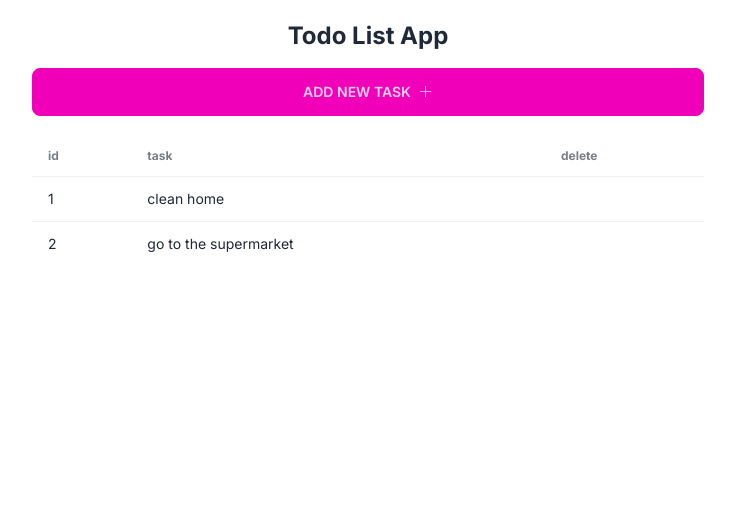
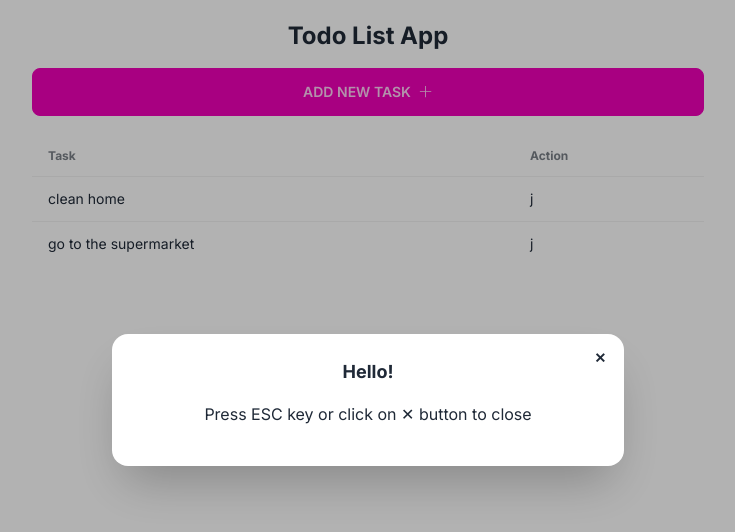
Before and after one commit to khouloudAl2022/todo-app-nextjs-tailwindcss, a Next.js app: page / in a window 1280 px wide. Both pictures are taken after a click on the button "ADD NEW TASK". Shown: the top 532 px of the page, without its empty margins (272-1007 px from the left). Built offline with nearby package versions, Linux system fonts and the light colour scheme; data requests are answered from the project's data file.

Commit message:
feat : Add Task component and adding input in modal

```diff
--- a/app/components/AddTask.tsx
+++ b/app/components/AddTask.tsx
@@ -1,9 +1,15 @@
+'use client';
+
+
 import { VscAdd } from "react-icons/vsc"
+import Modal from "./Modal"
+import { useState } from "react"
 const AddTask = () => {
+    const [modalOpen, setModalOpen] = useState<boolean>(false)
     return (
         <div>
-            <button className="btn btn-secondary w-full"> Add new task <VscAdd /></button>
-
+            <button className="btn btn-secondary w-full" onClick={() => setModalOpen(true)}> Add new task <VscAdd /></button>
+            <Modal modalOpen={modalOpen} />
         </div>
     )
 }
--- /dev/null
+++ b/app/components/Modal.tsx
@@ -0,0 +1,23 @@
+import React from 'react'
+
+interface modalProps {
+    modalOpen: boolean;
+}
+
+const Modal: React.FC<modalProps> = ({ modalOpen }) => {
+    return (
+        <dialog id="my_modal_3" className={`modal ${modalOpen ? "modal-open" : ""}`}>
+            <div className="modal-box" >
+                <form method="dialog">
+                    <button className="btn btn-sm btn-circle btn-ghost absolute right-2 top-2" >✕</button>
+                </form>
+                <h3 className="font-bold text-lg">Hello!</h3>
+                <p className="py-4">Press ESC key or click on ✕ button to close</p>
+            </div>
+        </dialog>
+
+
+    )
+}
+
+export default Modal
--- /dev/null
+++ b/app/components/Task.tsx
@@ -0,0 +1,16 @@
+import { ITask } from '@/types/tasks'
+import React from 'react'
+
+interface TaskProps {
+    task: ITask
+}
+const Task: React.FC<TaskProps> = ({ task }: TaskProps) => {
+    return (
+        <tr key={task.id}>
+            <td>{task.text}</td>
+            <td>j</td>
+        </tr>
+    )
+}
+
+export default Task
--- a/app/components/TodoList.tsx
+++ b/app/components/TodoList.tsx
@@ -1,5 +1,6 @@
 import { ITask } from '@/types/tasks'
 import React from 'react'
+import Task from './Task'
 
 interface TodoListProps {
   tasks: ITask[]
@@ -13,18 +14,15 @@
         {/* head */}
         <thead>
           <tr>
-            <th>id</th>
-            <th>task</th>
-            <th>delete</th>
+            <th>Task</th>
+            <th>Action</th>
           </tr>
         </thead>
         <tbody>
           {tasks.map(task => {
-            return (<tr key={task.id}>
-              <td>{task.id}</td>
-              <td>{task.text}</td>
-              <td></td>
-            </tr>)
+            return (
+              <Task task={task} key={task.id} />
+            )
           })}
 
 
```
